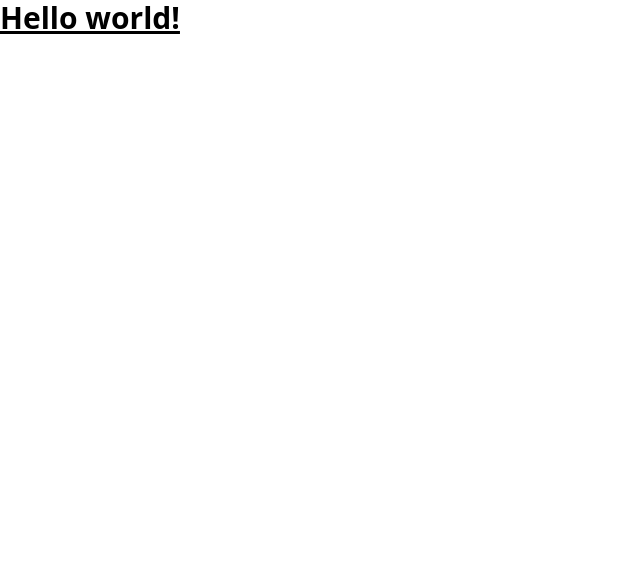
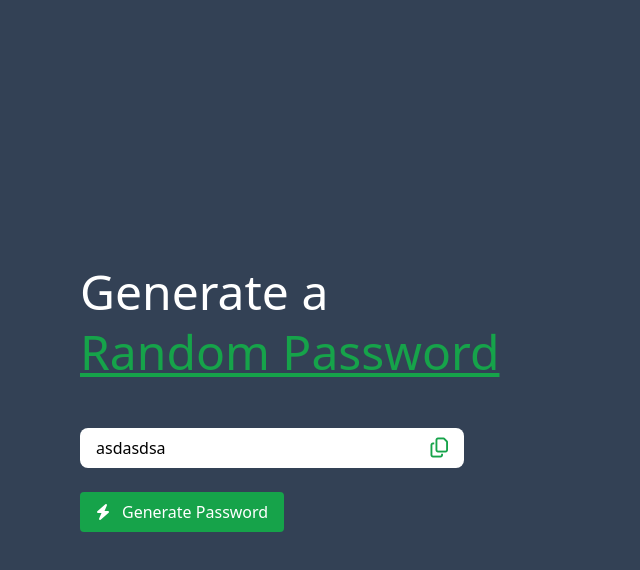
Before and after one commit to Owais-Sonija/random-password-generator-javascript, a website: page docs/index.html in a window 1280 px wide. Shown: the whole page, without its empty margins (0-640 px from the left). Drawn offline with Linux system fonts and the light colour scheme.

Commit message:
Completed HTML and CSS Design

```diff
--- a/docs/index.html
+++ b/docs/index.html
@@ -5,9 +5,30 @@
     <meta name="viewport" content="width=device-width, initial-scale=1.0" />
     <title>Random Password Generator</title>
     <link rel="stylesheet" href="./output.css" />
+    <link
+      rel="stylesheet"
+      href="https://cdnjs.cloudflare.com/ajax/libs/font-awesome/6.6.0/css/all.min.css"
+      integrity="sha512-Kc323vGBEqzTmouAECnVceyQqyqdsSiqLQISBL29aUW4U/M7pSPA/gEUZQqv1cwx4OnYxTxve5UMg5GT6L4JJg=="
+      crossorigin="anonymous"
+      referrerpolicy="no-referrer"
+    />
     <script src="./script.js" defer></script>
   </head>
   <body>
-    <h1 class="text-3xl font-bold underline">Hello world!</h1>
+    <div
+      class="min-h-screen bg-slate-700 pl-20 flex flex-col justify-center gap-3"
+    >
+      <h1 class="text-5xl font-medium text-white">Generate a</h1>
+      <h1 class="text-5xl font-medium text-green-600 underline">
+        Random Password
+      </h1>
+      <div class="flex flex-col items-start gap-6 mt-10">
+        <div class="flex items-center justify-between w-96 h-10 py-1 px-4 bg-white rounded-lg">
+          <p class="password_field font-medium">asdasdsa</p>
+          <span class="copy_btn text-xl font-bold text-green-600 cursor-pointer"><i class="fa-regular fa-copy"></i></span>
+        </div>
+        <button type="button" class="generate_btn py-2 px-4 bg-green-600 rounded cursor-pointer text-white flex gap-3 items-center"><i class="fa-solid fa-bolt"></i>Generate Password</button>
+      </div>
+    </div>
   </body>
 </html>
--- a/docs/script.js
+++ b/docs/script.js
@@ -0,0 +1 @@
+console.log("Hello World");
```
Also changed, not shown: docs/output.css.
